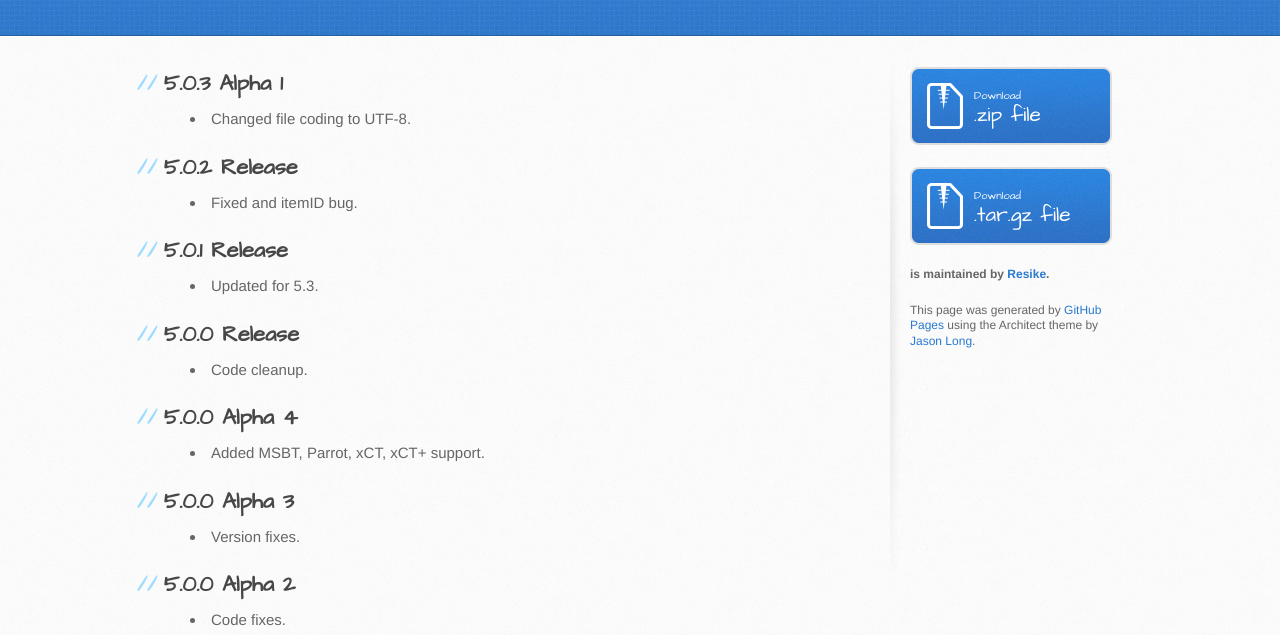
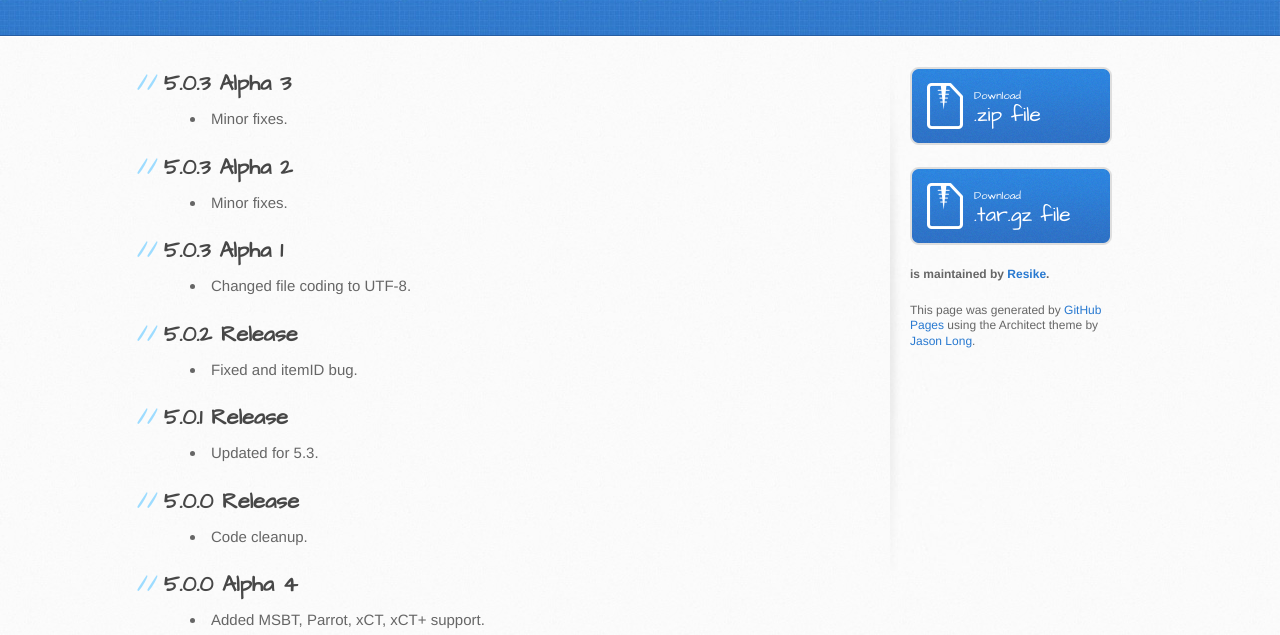
Before and after one commit to Resike/TrinketMenu, a plain HTML site: page index.html in a window 1280 px wide. Shown: the part 165-800 px from the top of the page. Drawn offline with Linux system fonts and the light colour scheme.

```diff
--- a/index.html
+++ b/index.html
@@ -28,7 +28,15 @@
     <div id="content-wrapper">
       <div class="inner clearfix">
         <section id="main-content">
-          <h2>5.0.3 Alpha 1</h2>
+          <h2>5.0.3 Alpha 3</h2>
+
+<ul>
+<li>Minor fixes.</li>
+</ul><h2>5.0.3 Alpha 2</h2>
+
+<ul>
+<li>Minor fixes.</li>
+</ul><h2>5.0.3 Alpha 1</h2>
 
 <ul>
 <li>Changed file coding to UTF-8.</li>
--- a/params.json
+++ b/params.json
@@ -1 +1 @@
-{"name":"TrinketMenu","tagline":"5.0.3","body":"## 5.0.3 Alpha 1\r\n- Changed file coding to UTF-8.\r\n\r\n## 5.0.2 Release\r\n- Fixed and itemID bug.\r\n\r\n## 5.0.1 Release\r\n- Updated for 5.3.\r\n\r\n## 5.0.0 Release\r\n- Code cleanup.\r\n\r\n## 5.0.0 Alpha 4\r\n- Added MSBT, Parrot, xCT, xCT+ support.\r\n\r\n## 5.0.0 Alpha 3\r\n- Version fixes.\r\n\r\n## 5.0.0 Alpha 2\r\n- Code fixes.\r\n\r\n## 5.0.0 Alpha 1\r\n- Code fixes.","google":"","note":"Don't delete this file! It's used internally to help with page regeneration."}
+{"name":"TrinketMenu","tagline":"5.0.3","body":"## 5.0.3 Alpha 3\r\n- Minor fixes.\r\n\r\n## 5.0.3 Alpha 2\r\n- Minor fixes.\r\n\r\n## 5.0.3 Alpha 1\r\n- Changed file coding to UTF-8.\r\n\r\n## 5.0.2 Release\r\n- Fixed and itemID bug.\r\n\r\n## 5.0.1 Release\r\n- Updated for 5.3.\r\n\r\n## 5.0.0 Release\r\n- Code cleanup.\r\n\r\n## 5.0.0 Alpha 4\r\n- Added MSBT, Parrot, xCT, xCT+ support.\r\n\r\n## 5.0.0 Alpha 3\r\n- Version fixes.\r\n\r\n## 5.0.0 Alpha 2\r\n- Code fixes.\r\n\r\n## 5.0.0 Alpha 1\r\n- Code fixes.","google":"","note":"Don't delete this file! It's used internally to help with page regeneration."}
```
